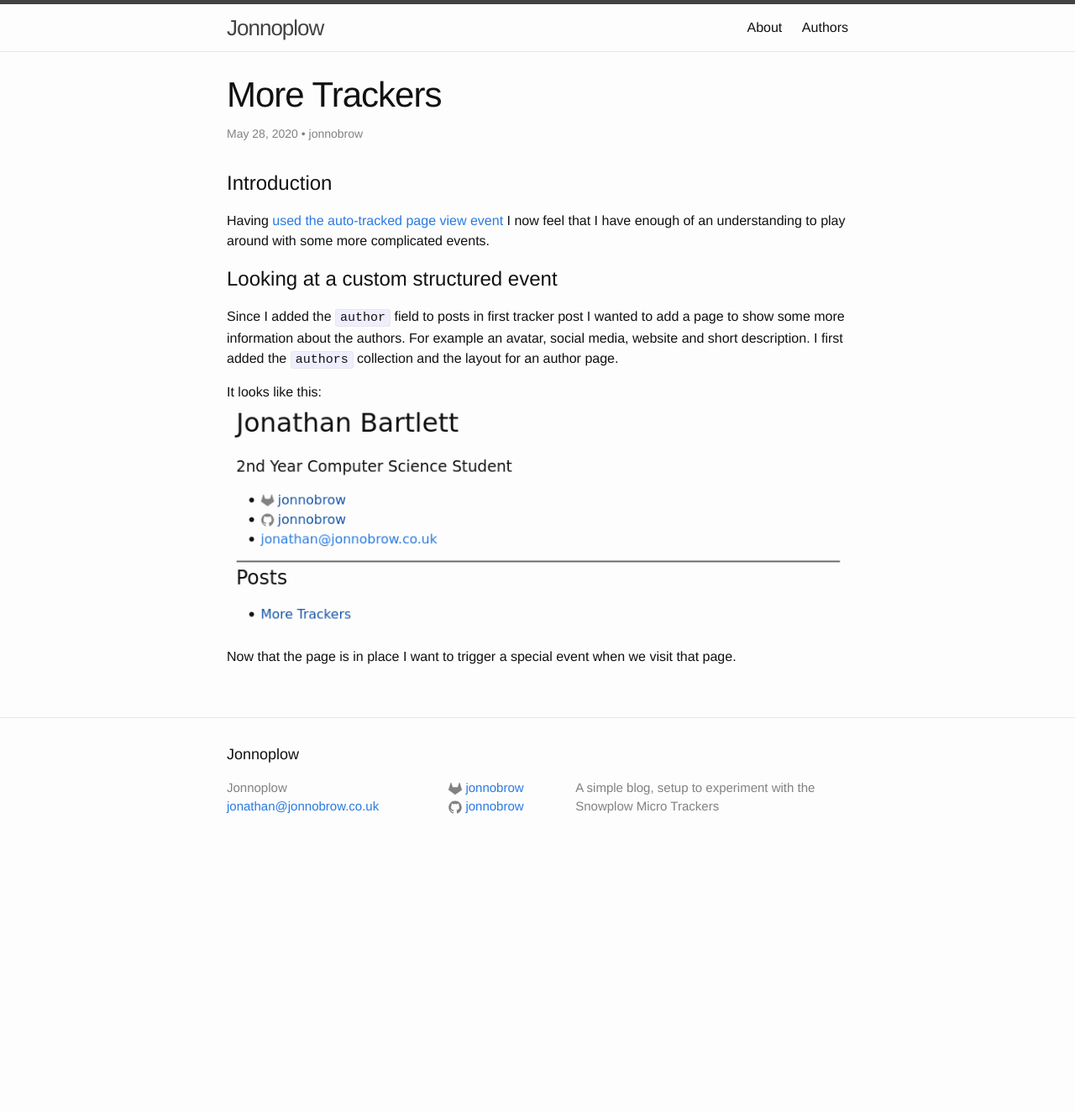
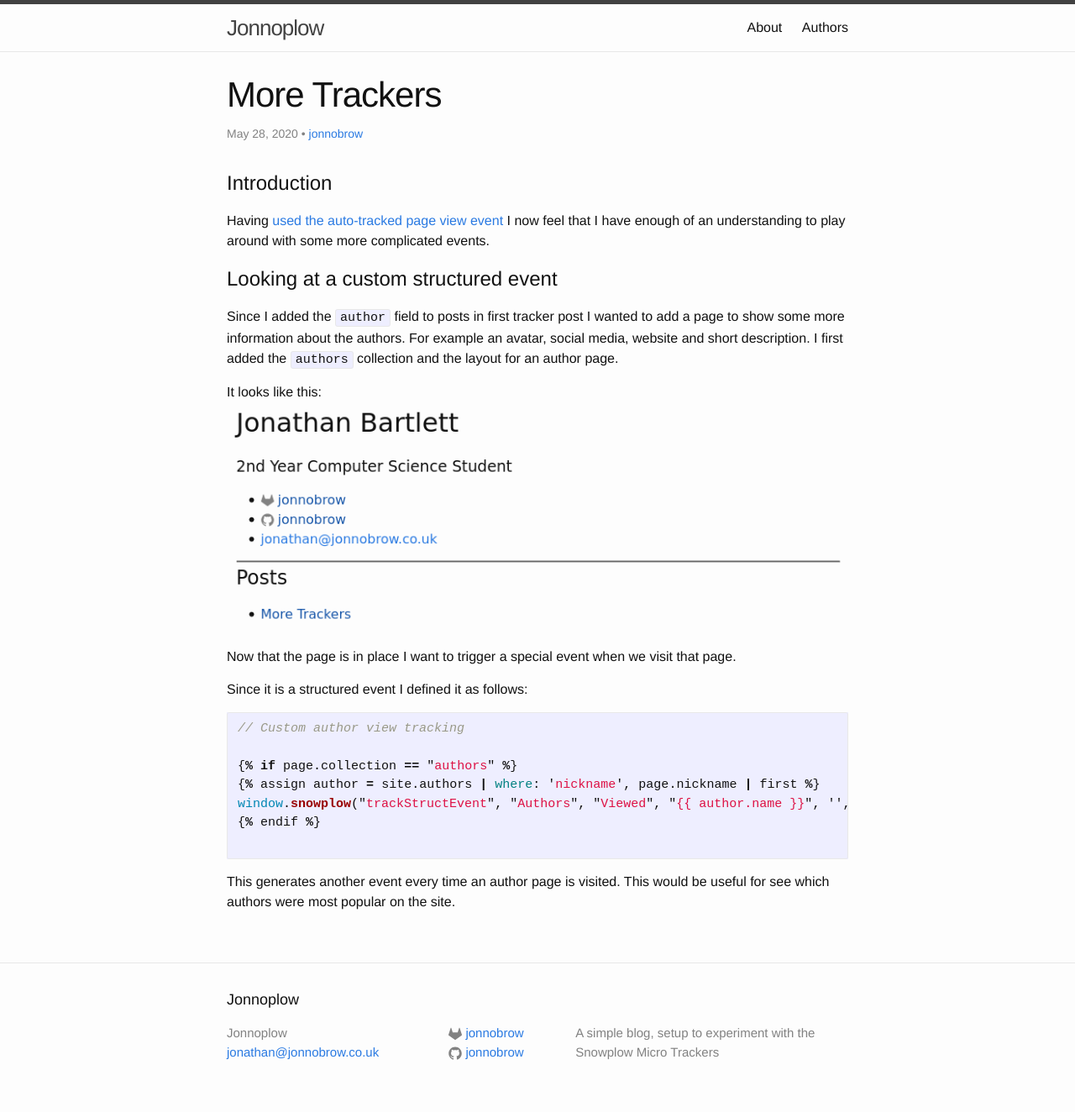
Before and after one commit to Jonnobrow/snowplow-website, a Jekyll site: the page built from _posts/2020-05-28-more-trackers.md, in a window 1280 px wide. Shown: the whole page at 84% size. Built offline with Jekyll 4.4.1, drawn with Linux system fonts in a browser that asks for light colours; before the commit the page ends 1032 px from its top, so only the background shows below that.

Commit message:
Finished the custom structured event section

````diff
--- a/_includes/snowplow.html
+++ b/_includes/snowplow.html
@@ -43,5 +43,20 @@
          }
      }]
  );
+
+
+ // Custom author view tracking
+ {% if page.collection == "authors" %}
+ {% assign author = site.authors | where: 'nickname', page.nickname | first %}
+ window.snowplow("trackStructEvent", "Authors", "Viewed", "{{ author.name }}", '', '0.0');
+ {% endif %}
+
+
+
+
+
+
+
+
 </script>
 <!-- Snowplow stops plowing -->
--- a/_layouts/post.html
+++ b/_layouts/post.html
@@ -5,7 +5,8 @@ layout: default
 
     <header class="post-header">
         <h1 class="post-title" itemprop="name headline">{{ page.title }}</h1>
-        <p class="post-meta"><time datetime="{{ page.date | date_to_xmlschema }}" itemprop="datePublished">{{ page.date | date: "%b %-d, %Y" }}</time>{% if page.author %} • <span itemprop="author" itemscope itemtype="http://schema.org/Person"><span itemprop="name">{{ page.author }}</span></span>{% endif %}</p>
+        {% assign author = site.authors | where: nickname, page.author | first %}
+        <p class="post-meta"><time datetime="{{ page.date | date_to_xmlschema }}" itemprop="datePublished">{{ page.date | date: "%b %-d, %Y" }}</time>{% if page.author %} • <span itemprop="author" itemscope itemtype="http://schema.org/Person"><span itemprop="name"><a href="{{author.url}}">{{ page.author }}</a></span></span>{% endif %}</p>
     </header>
 
     <div class="post-content" itemprop="articleBody">
--- a/_posts/2020-05-28-more-trackers.md
+++ b/_posts/2020-05-28-more-trackers.md
@@ -19,3 +19,18 @@ It looks like this:
 ![Screenshot of the Author Page](/assets/author-page.png)
 
 Now that the page is in place I want to trigger a special event when we visit that page.
+
+Since it is a structured event I defined it as follows:
+
+```javascript
+// Custom author view tracking
+{%raw%}
+{% if page.collection == "authors" %}
+{% assign author = site.authors | where: 'nickname', page.nickname | first %}
+window.snowplow("trackStructEvent", "Authors", "Viewed", "{{ author.name }}", '', '0.0');
+{% endif %}
+{%endraw%}
+```
+
+This generates another event every time an author page is visited.
+This would be useful for see which authors were most popular on the site.
````
